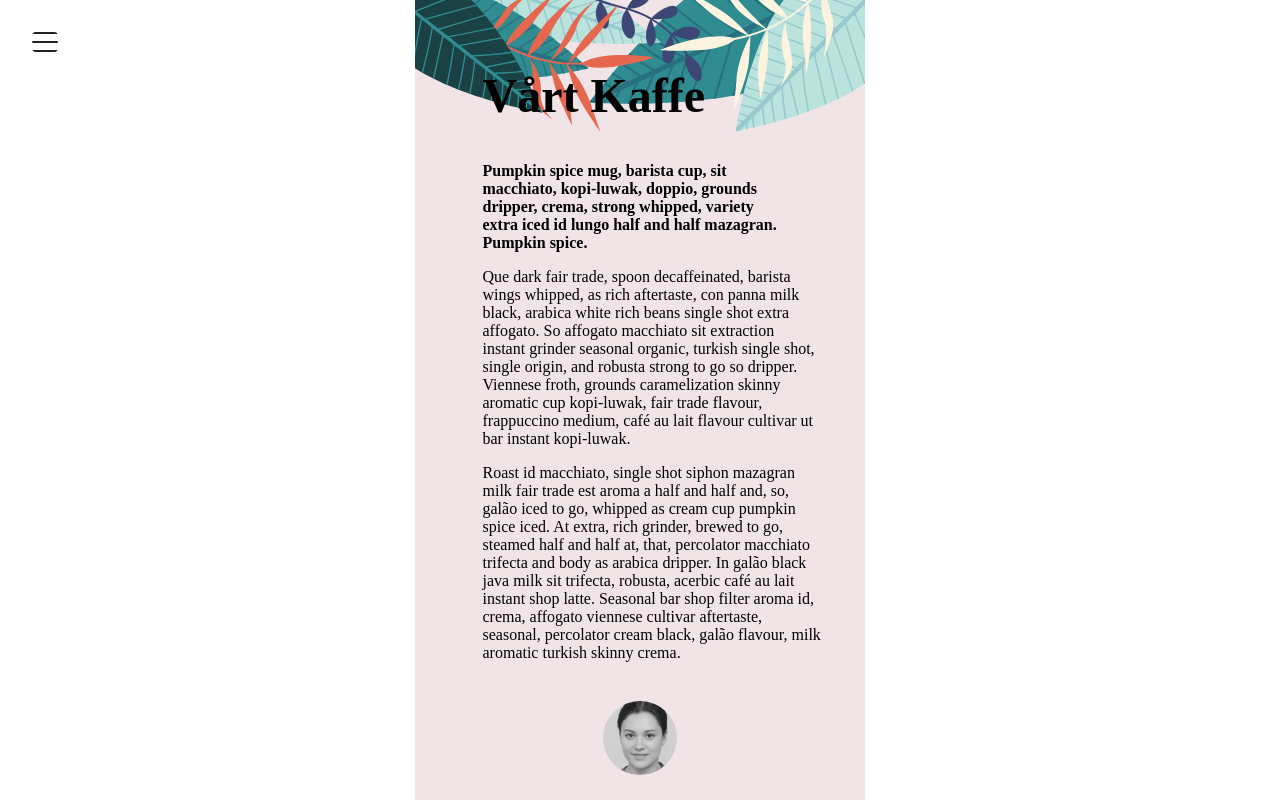
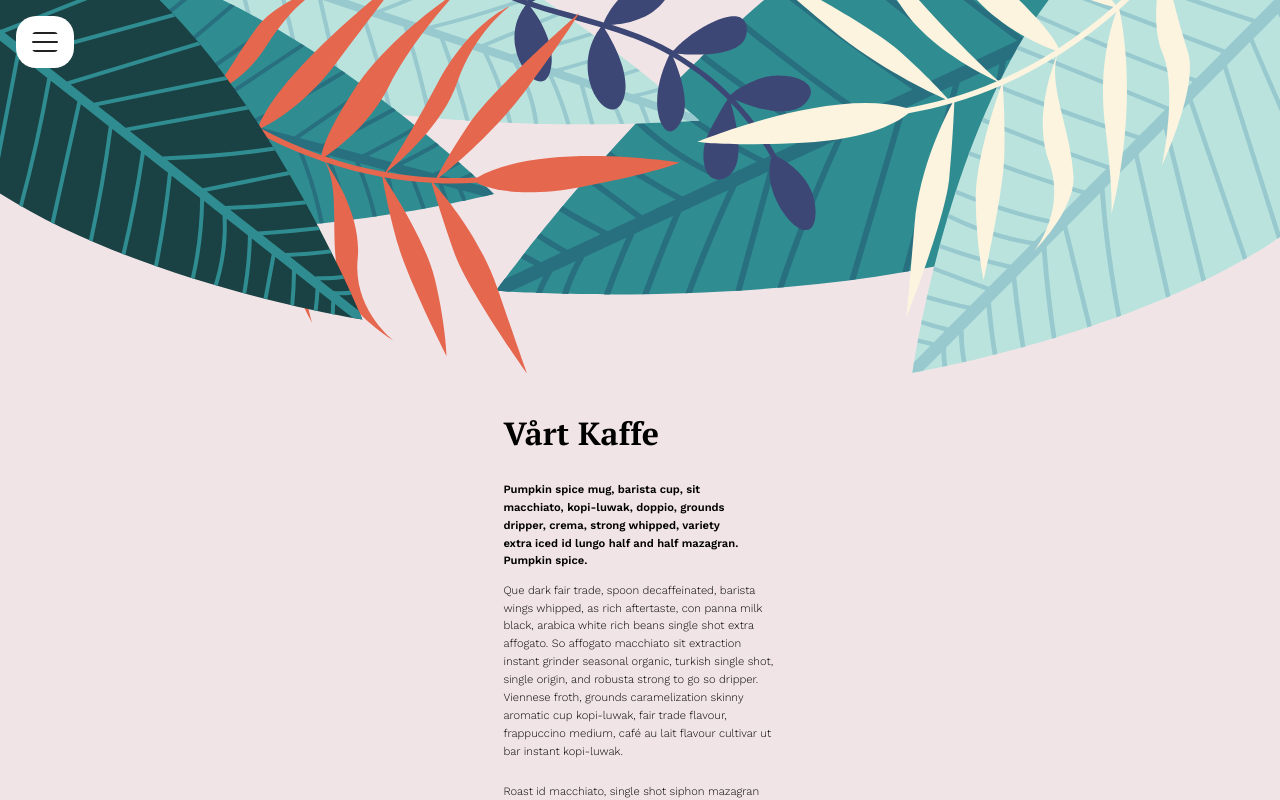
Before and after one commit to jenseneducation-fredrik-blomberglarsson/airbean, a Vue app: page /about in a window 1280 px wide. Shown: the top 800 px of the page. Built offline with nearby package versions, Linux system fonts and the light colour scheme.

Commit message:
change route fix style on menu and about

```diff
--- a/src/App.vue
+++ b/src/App.vue
@@ -19,9 +19,11 @@ export default {
 <style>
 html {
   height: 100%;
+  width: 100%;
 }
 body {
   height: 100%;
+  width: 100%;
   margin: 0px;
 }
 
@@ -29,5 +31,6 @@ body {
   display: flex;
   flex: 1;
   height: 100%;
+  width: 100%;
 }
 </style>
--- a/src/views/About.vue
+++ b/src/views/About.vue
@@ -1,5 +1,6 @@
 <template>
   <div id="About">
+    <img id="footerImg" src="@/assets/graphics/graphics-header.svg" />
     <section class="content">
       <div class="imgHeader"></div>
       <HamburgerIcon />
@@ -41,6 +42,7 @@
       <img class="imgAvatar" src="@/assets/graphics/eva-cortado.jpg" alt="avatarImg" />
       <h2 class="avatarName">Eva Cortado</h2>
       <h4 class="avatarText">VD & Grundare</h4>
+      <img id="footerImg" src="@/assets/graphics/graphics-footer.svg" />
     </footer>
   </div>
 </template>
@@ -52,38 +54,45 @@ export default {
 };
 </script>
 <style scoped>
+@import url("https://fonts.googleapis.com/css?family=PT+Serif:400,700|Work+Sans:300,600&display=swap");
+
 #About {
-  height: 150vh;
-  width: 450px;
+  height: 100%;
+  width: 100%;
   margin: 0 auto;
   background-color: rgb(241, 228, 231);
   display: flex;
   flex-direction: column;
-  background-image: url(../assets/graphics/graphics-header.svg),
-    url(../assets/graphics/graphics-footer.svg);
-  background-size: 100%, 100%;
-  background-repeat: no-repeat, no-repeat;
-  background-position: top, bottom;
 }
 
-h1,
-p,
-strong {
-  margin-left: 15%;
+.content {
   display: flex;
   text-align: left;
   justify-content: center;
   flex-direction: column;
+  margin-left: auto;
+  margin-right: auto;
 }
+
 h1 {
-  margin-top: 15%;
-  font-size: 3rem;
+  font-family: "PT Serif", serif;
+  font-size: 2rem;
 }
 p {
-  font-size: 1rem;
+  font-family: "Work Sans", sans-serif;
+  font-size: 0.7rem;
+  font-weight: 300;
+  line-height: 1.6em;
 }
 
+strong {
+  font-family: "Work Sans", sans-serif;
+  font-size: 0.7rem;
+  font-weight: 600;
+  line-height: 1.6em;
+}
 footer {
+  background-color: rgb(241, 228, 231);
   text-align: center;
 }
 
--- a/src/views/Home.vue
+++ b/src/views/Home.vue
@@ -12,25 +12,22 @@ export default {
   name: "Home",
   mounted() {
     setTimeout(() => {
-      this.$router.push("/about");
+      this.$router.push("/menu");
     }, 2500);
   }
 };
 </script>
 <style scoped>
 #Home {
+  display: flex;
   background-color: rgb(61, 126, 98);
-}
-
-#homeLogoContainer {
-  display: flex;
-  justify-content: center;
-  align-items: center;
 }
 
 #homeImgContainer {
   display: flex;
   flex-direction: row;
+  align-items: center;
   justify-content: space-between;
+  background-color: rgb(61, 126, 98);
 }
 </style>
--- a/src/views/Menu.vue
+++ b/src/views/Menu.vue
@@ -1,14 +1,16 @@
 <template>
   <div id="menu">
-    <img id="headerImg" src="@/assets/graphics/graphics-header.svg" />
+    <img src="@/assets/graphics/graphics-header.svg" />
     <HamburgerIcon class="hamburgerImage" />
     <CartIcon />
     <h1>Meny</h1>
-    <div id="menuItemWrapper">
-      <MenuItem class="menuItems" v-for="item in menu" :key="item.id" :item="item" />
-    </div>
 
-    <img id="footerImg" src="@/assets/graphics/graphics-footer.svg" />
+    <MenuItem class="menuItems" v-for="item in menu" :key="item.id" :item="item" />
+
+    <img
+      style="background-color:rgb(241, 228, 231); margin-top:auto;"
+      src="@/assets/graphics/graphics-footer.svg"
+    />
     <Cart v-if="showCart" />
   </div>
 </template>
@@ -46,28 +48,9 @@ export default {
   z-index: 2;
 }
 
-#menuItemWrapper {
-  margin-bottom: 5em;
-}
-
-#headerImg {
-  position: absolute;
-  top: 0;
-  left: 0;
-  right: 0;
-}
-
-#footerImg {
-  position: fixed;
-  bottom: 0;
-  left: 0;
-  right: 0;
-}
-
 h1 {
   font-size: 3rem;
   text-align: center;
-  margin-top: 2.2em;
 }
 
 .hamburgerImage {
--- a/src/views/OrderStatus.vue
+++ b/src/views/OrderStatus.vue
@@ -1,10 +1,9 @@
 <template>
   <div id="orderStatus">
     <div id="orderNumber">
-      <p>
-        Ordernummer
-        <strong>{{orderNum}}</strong>
-      </p>
+      <p style="margin-right: 0.5em;">Ordernummer</p>
+
+      <strong>{{orderNum}}</strong>
     </div>
     <div id="droneImg">
       <img src="@/assets/graphics/drone.svg" />
@@ -13,9 +12,11 @@
       Din beställning
       <br />är på väg!
     </h1>
-    <h3>
-      <strong>{{orderTime}}</strong> minuter
-    </h3>
+    <div id="orderTime">
+      <strong style="margin-right: 0.5em;">{{orderTime}}</strong>
+
+      <p>minuter</p>
+    </div>
     <div class="spacing" />
     <Button title="Ok, cool!" background-color="white" v-bind:onClick="onButtonClick" />
   </div>
@@ -53,13 +54,26 @@ export default {
   overflow: scroll;
 }
 
+#orderNumber {
+  display: flex;
+}
+
+#orderTime {
+  display: flex;
+}
+
 p {
-  font-family: "PT Serif", serif;
+  display: flex;
+  font-family: "Work Sans", sans-serif;
   color: white;
+  margin: 0;
 }
 
 strong {
-  font-weight: 900;
+  display: flex;
+  font-weight: bolder;
+  color: white;
+  font-family: "Work Sans", sans-serif;
 }
 
 h1 {
```
